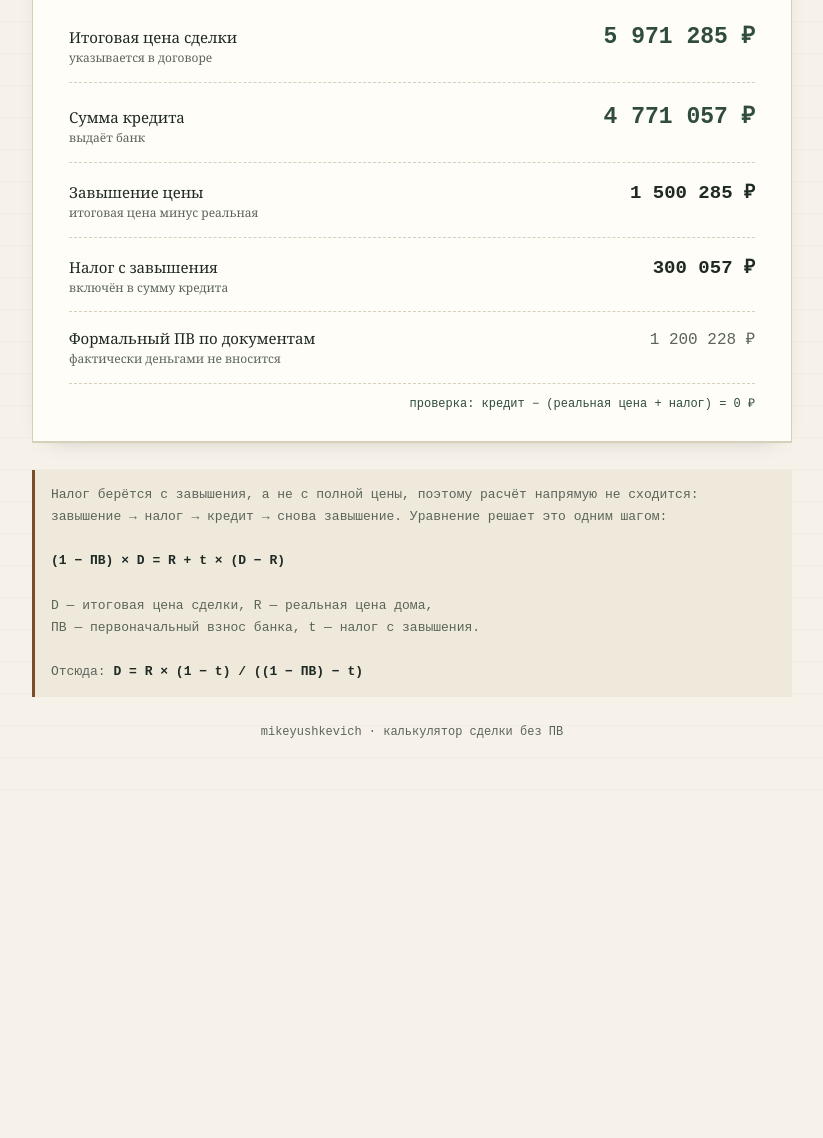
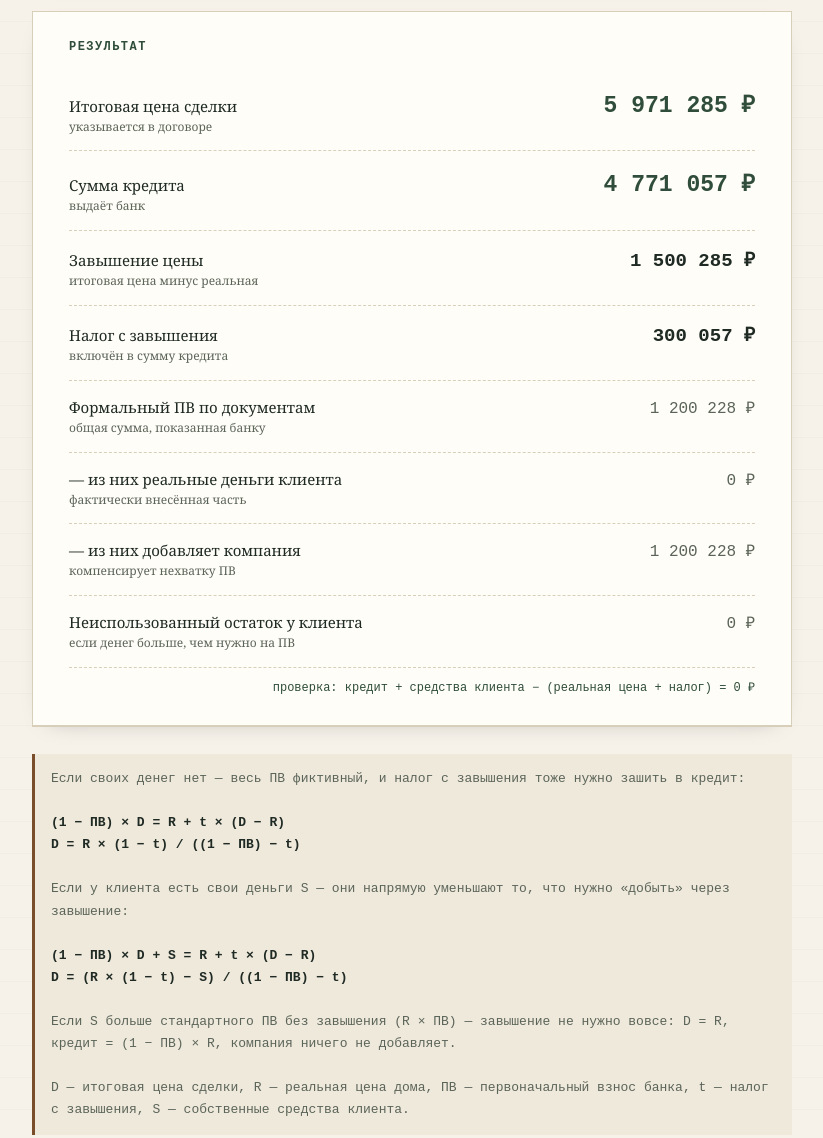
Before and after one commit to mikeyushkevich/Dom_bez_pv, a plain HTML site: page index.html in a window 1280 px wide. Shown: the part 587-1725 px from the top of the page, without its empty margins (228-1051 px from the left). Before the commit the page ends 1406 px from the top, so only its background shows below. Drawn offline with Linux system fonts and the light colour scheme.

Commit message:
index.html

```diff
--- a/index.html
+++ b/index.html
@@ -201,6 +201,10 @@
       <label for="taxPercent">Налог с суммы завышения<span class="hint">%, зашивается в кредит</span></label>
       <div class="input-wrap"><input type="text" id="taxPercent" inputmode="decimal" value="20"></div>
     </div>
+    <div class="field">
+      <label for="ownFunds">Собственные средства клиента<span class="hint">0 — если денег нет совсем</span></label>
+      <div class="input-wrap"><input type="text" id="ownFunds" inputmode="numeric" value="0"></div>
+    </div>
   </div>
 
   <div class="card">
@@ -222,20 +226,37 @@
       <div class="rvalue" id="outTax">—</div>
     </div>
     <div class="result-row muted">
-      <div class="rlabel">Формальный ПВ по документам<span class="note">фактически деньгами не вносится</span></div>
+      <div class="rlabel">Формальный ПВ по документам<span class="note">общая сумма, показанная банку</span></div>
       <div class="rvalue" id="outFormalPV">—</div>
+    </div>
+    <div class="result-row muted">
+      <div class="rlabel">— из них реальные деньги клиента<span class="note">фактически внесённая часть</span></div>
+      <div class="rvalue" id="outClientUsed">—</div>
+    </div>
+    <div class="result-row muted">
+      <div class="rlabel">— из них добавляет компания<span class="note">компенсирует нехватку ПВ</span></div>
+      <div class="rvalue" id="outCompanyAdds">—</div>
+    </div>
+    <div class="result-row muted">
+      <div class="rlabel">Неиспользованный остаток у клиента<span class="note">если денег больше, чем нужно на ПВ</span></div>
+      <div class="rvalue" id="outLeftover">—</div>
     </div>
     <div class="check" id="checkRow"></div>
   </div>
 
-  <div class="formula">Налог берётся с завышения, а не с полной цены, поэтому расчёт напрямую не сходится: завышение → налог → кредит → снова завышение. Уравнение решает это одним шагом:
+  <div class="formula">Если своих денег нет — весь ПВ фиктивный, и налог с завышения тоже нужно зашить в кредит:
 
-<b>(1 − ПВ) × D = R + t × (D − R)</b>
+<b>(1 − ПВ) × D = R + t × (D − R)
+D = R × (1 − t) / ((1 − ПВ) − t)</b>
 
-D — итоговая цена сделки, R — реальная цена дома,
-ПВ — первоначальный взнос банка, t — налог с завышения.
+Если у клиента есть свои деньги S — они напрямую уменьшают то, что нужно «добыть» через завышение:
 
-Отсюда: <b>D = R × (1 − t) / ((1 − ПВ) − t)</b></div>
+<b>(1 − ПВ) × D + S = R + t × (D − R)
+D = (R × (1 − t) − S) / ((1 − ПВ) − t)</b>
+
+Если S больше стандартного ПВ без завышения (R × ПВ) — завышение не нужно вовсе: D = R, кредит = (1 − ПВ) × R, компания ничего не добавляет.
+
+D — итоговая цена сделки, R — реальная цена дома, ПВ — первоначальный взнос банка, t — налог с завышения, S — собственные средства клиента.</div>
 
   <footer>mikeyushkevich · калькулятор сделки без ПВ</footer>
 </div>
@@ -259,23 +280,29 @@ function fmtInputNumber(str){
 const realPriceEl = document.getElementById('realPrice');
 const pvEl = document.getElementById('pvPercent');
 const taxEl = document.getElementById('taxPercent');
+const ownFundsEl = document.getElementById('ownFunds');
 
 function calculate(){
   const R = parseNum(realPriceEl.value);
   const p = parseNum(pvEl.value) / 100;
   const t = parseNum(taxEl.value) / 100;
+  const S = parseNum(ownFundsEl.value) || 0;
 
   const outDeal = document.getElementById('outDeal');
   const outLoan = document.getElementById('outLoan');
   const outMarkup = document.getElementById('outMarkup');
   const outTax = document.getElementById('outTax');
   const outFormalPV = document.getElementById('outFormalPV');
+  const outClientUsed = document.getElementById('outClientUsed');
+  const outCompanyAdds = document.getElementById('outCompanyAdds');
+  const outLeftover = document.getElementById('outLeftover');
   const checkRow = document.getElementById('checkRow');
 
+  const allOut = [outDeal, outLoan, outMarkup, outTax, outFormalPV, outClientUsed, outCompanyAdds, outLeftover];
   const denom = (1 - p) - t;
 
   if(!isFinite(R) || !isFinite(p) || !isFinite(t) || R <= 0 || denom <= 0){
-    [outDeal, outLoan, outMarkup, outTax, outFormalPV].forEach(el => el.textContent = '—');
+    allOut.forEach(el => el.textContent = '—');
     checkRow.textContent = denom <= 0
       ? 'Схема не работает: (1 − ПВ) должно быть больше налога, иначе кредит никогда не покроет завышение.'
       : '';
@@ -283,27 +310,41 @@ function calculate(){
     return;
   }
 
-  const D = R * (1 - t) / denom;
+  const standardPV = R * p; // ПВ без завышения, если бы S его полностью хватило
+
+  let D;
+  if(S >= standardPV){
+    D = R; // своих денег достаточно, завышение не требуется
+  } else {
+    D = (R * (1 - t) - S) / denom;
+  }
+
   const loan = D * (1 - p);
   const markup = D - R;
   const tax = markup * t;
   const formalPV = D * p;
-  const diff = loan - (R + tax);
+  const clientUsed = Math.min(S, formalPV);
+  const companyAdds = Math.max(formalPV - S, 0);
+  const leftover = Math.max(S - formalPV, 0);
+  const diff = loan + clientUsed - (R + tax);
 
   outDeal.textContent = fmtRub(D);
   outLoan.textContent = fmtRub(loan);
   outMarkup.textContent = fmtRub(markup);
   outTax.textContent = fmtRub(tax);
   outFormalPV.textContent = fmtRub(formalPV);
+  outClientUsed.textContent = fmtRub(clientUsed);
+  outCompanyAdds.textContent = fmtRub(companyAdds);
+  outLeftover.textContent = fmtRub(leftover);
 
-  checkRow.textContent = 'проверка: кредит − (реальная цена + налог) = ' + fmtRub(diff);
+  checkRow.textContent = 'проверка: кредит + средства клиента − (реальная цена + налог) = ' + fmtRub(diff);
   checkRow.className = Math.abs(diff) < 1 ? 'check ok' : 'check bad';
 }
 
-[realPriceEl, pvEl, taxEl].forEach(el=>{
+[realPriceEl, pvEl, taxEl, ownFundsEl].forEach(el=>{
   el.addEventListener('input', calculate);
   el.addEventListener('blur', ()=>{
-    if(el === realPriceEl){ el.value = fmtInputNumber(el.value); }
+    if(el === realPriceEl || el === ownFundsEl){ el.value = fmtInputNumber(el.value); }
   });
 });
 
```
